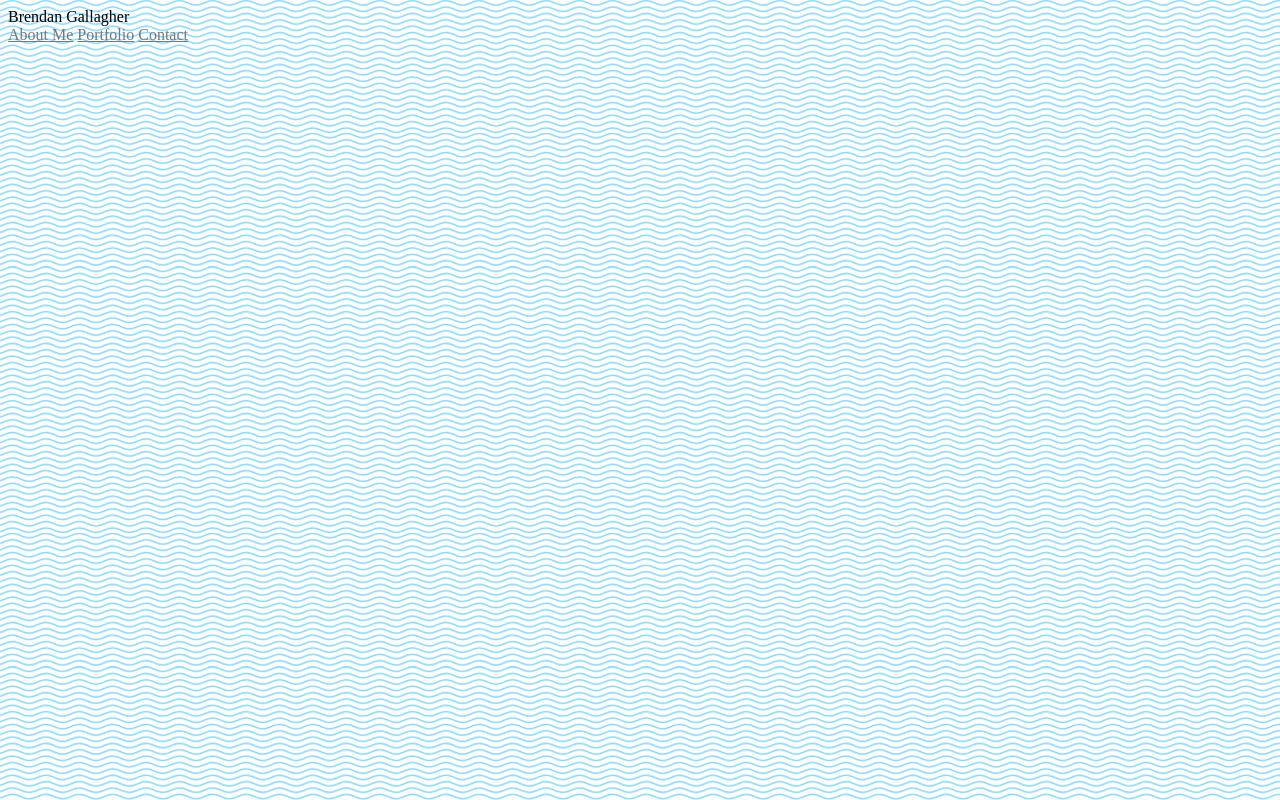
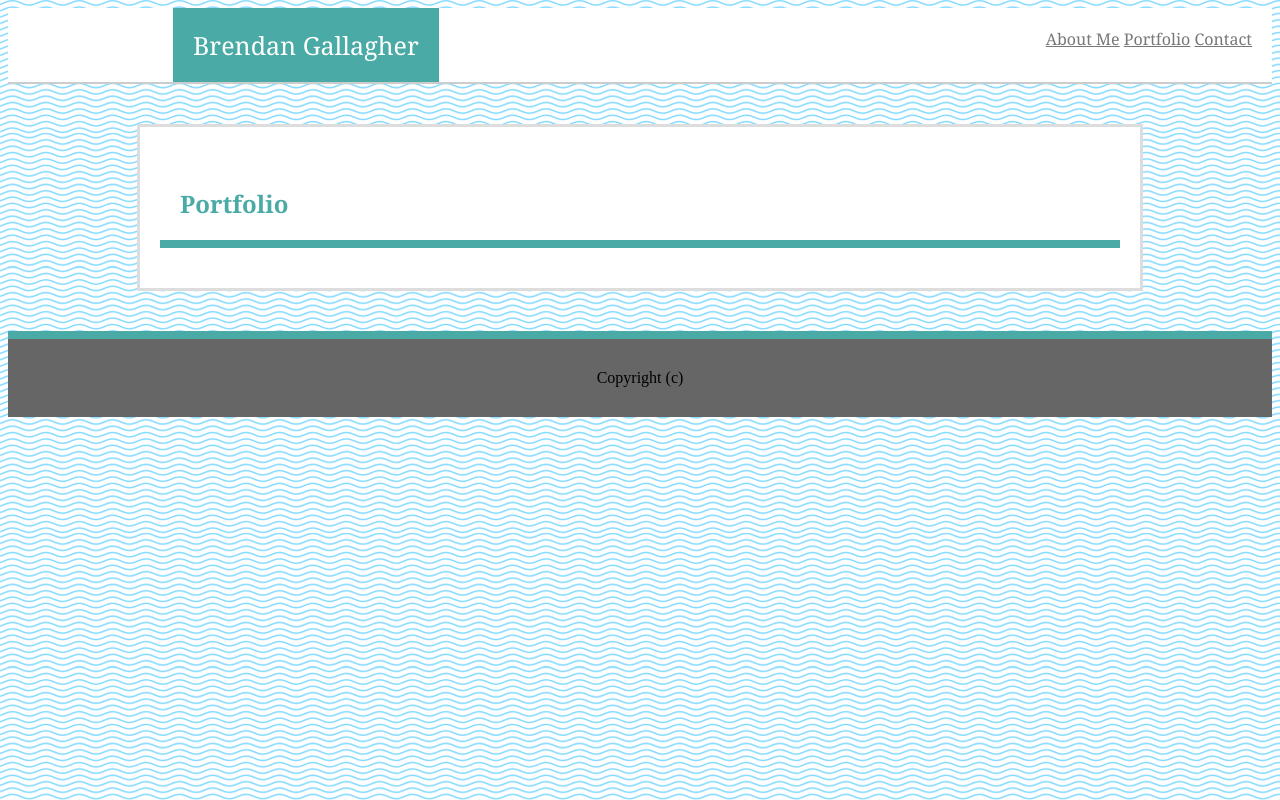
Before and after one commit to bgallagher27/coding-profile, a plain HTML site: page portfolio.html in a window 1280 px wide. Drawn offline with Linux system fonts and the light colour scheme.

Commit message:
portfolio initial setup

```diff
--- a/portfolio.html
+++ b/portfolio.html
@@ -3,17 +3,17 @@
 
 <head>
     <meta charset="UTF-8">
-    <title>BG Portfolio</title>
+    <title>BG Contact</title>
     <link rel="stylesheet" href="assets/css/style.css">
 </head>
 
 <body>
-    <header>
-        <div>
+    <header class="header">
+        <div class="name">
            Brendan Gallagher
         </div>
 
-        <div>
+        <div class="navigation">
             <nav>
                 <a href="index.html">About Me</a>
                 <a href="portfolio.html">Portfolio</a>
@@ -21,3 +21,17 @@
             </nav>
         </div>
     </header>
+
+    <section class="content">
+        <div>
+            <h1>Portfolio</h1>
+        </div>
+
+
+    </section>
+
+    <footer class="footer">
+        Copyright (c)
+    </footer>
+</body>
+</html>
```
